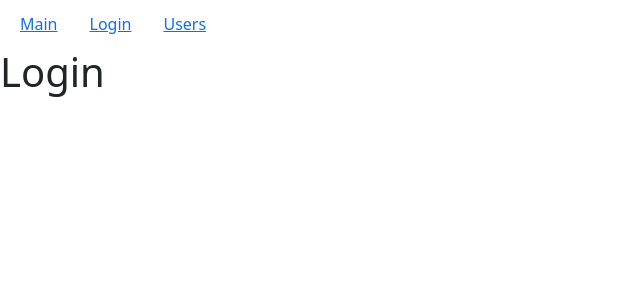
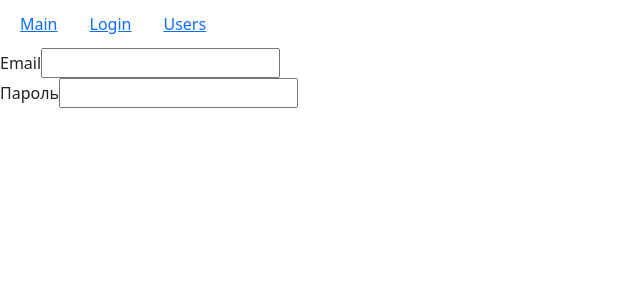
Before and after one commit to dotrobin/RasultSchool, a React (Create React App) app: page /login in a window 1280 px wide. Shown: the top 300 px of the page, without its empty margins (0-640 px from the left). Built offline with nearby package versions, Linux system fonts and the light colour scheme.

Commit message:
add login form

```diff
--- a/src/app/App.js
+++ b/src/app/App.js
@@ -2,7 +2,7 @@ import React from "react";
 import { Switch, Route, Redirect } from "react-router-dom";
 
 import Main from "./components/main";
-import Login from "./components/login";
+import Login from "./layouts/login";
 import NavBar from "./components/navBar";
 import UsersInfo from "./components/usersInfo";
 
--- a/src/app/components/login.jsx
+++ /dev/null
@@ -1,11 +0,0 @@
-import React from "react";
-
-const Login = () => {
-	return (
-		<h1>
-			Login
-		</h1>
-	);
-};
-
-export default Login;
--- /dev/null
+++ b/src/app/layouts/login.jsx
@@ -0,0 +1,39 @@
+import React, { useState } from "react";
+
+const Login = () => {
+	const [data, setData] = useState({ email: "", password: "" });
+
+	const handleChange = (target) => {
+		setData((prevState) => ({
+			...prevState,
+			[target.name]: target.value
+		}));
+	};
+
+	return (
+		<form action="">
+			<div>
+				<label htmlFor="email">Email</label>
+				<input
+					type="text"
+					id="email"
+					value={data.email}
+					onChange={handleChange}
+					name="email"
+				/>
+			</div>
+			<div>
+				<label htmlFor="password">Пароль</label>
+				<input
+					type="password"
+					id="password"
+					name="password"
+					onChange={handleChange}
+					value={data.password}
+				/>
+			</div>
+		</form>
+	);
+};
+
+export default Login;
```
Also changed, not shown: src/app/layouts/main.jsx (added), src/app/layouts/users.jsx (added).
